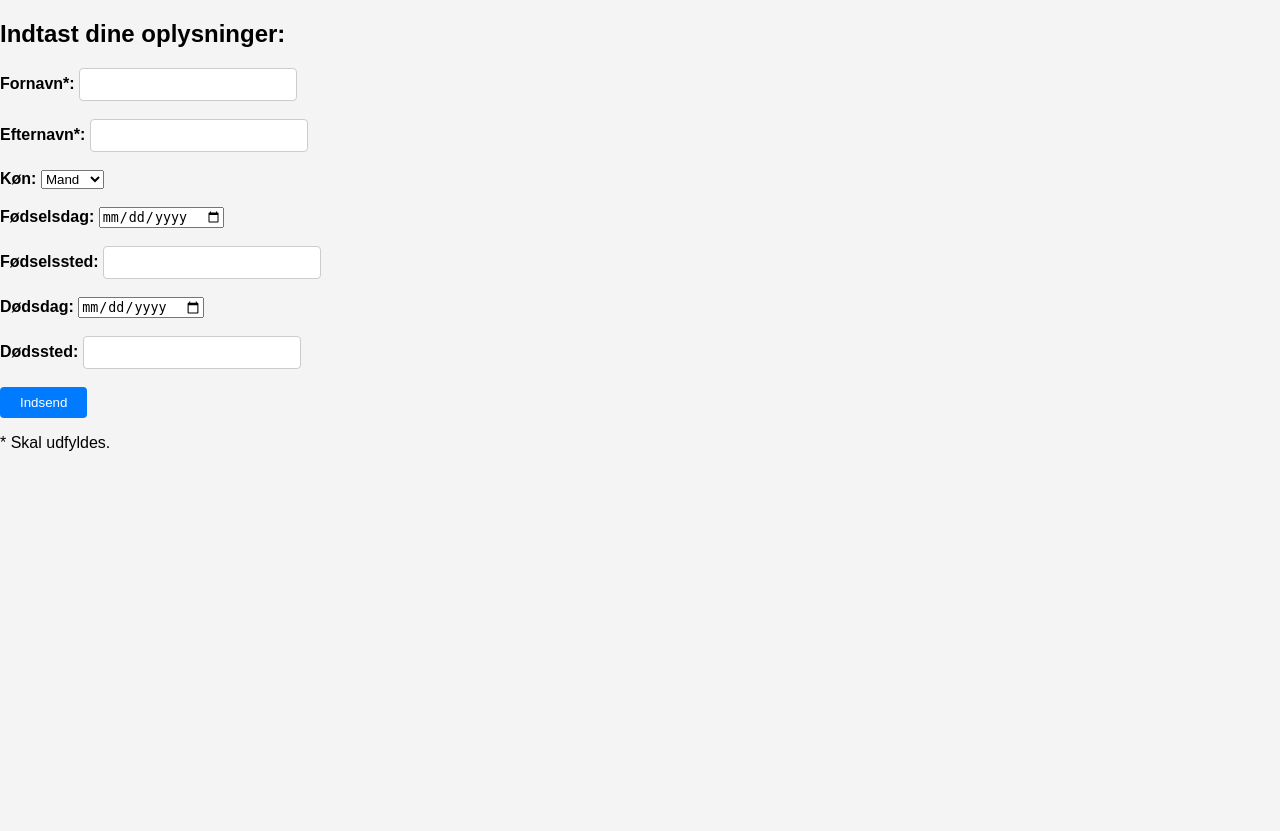
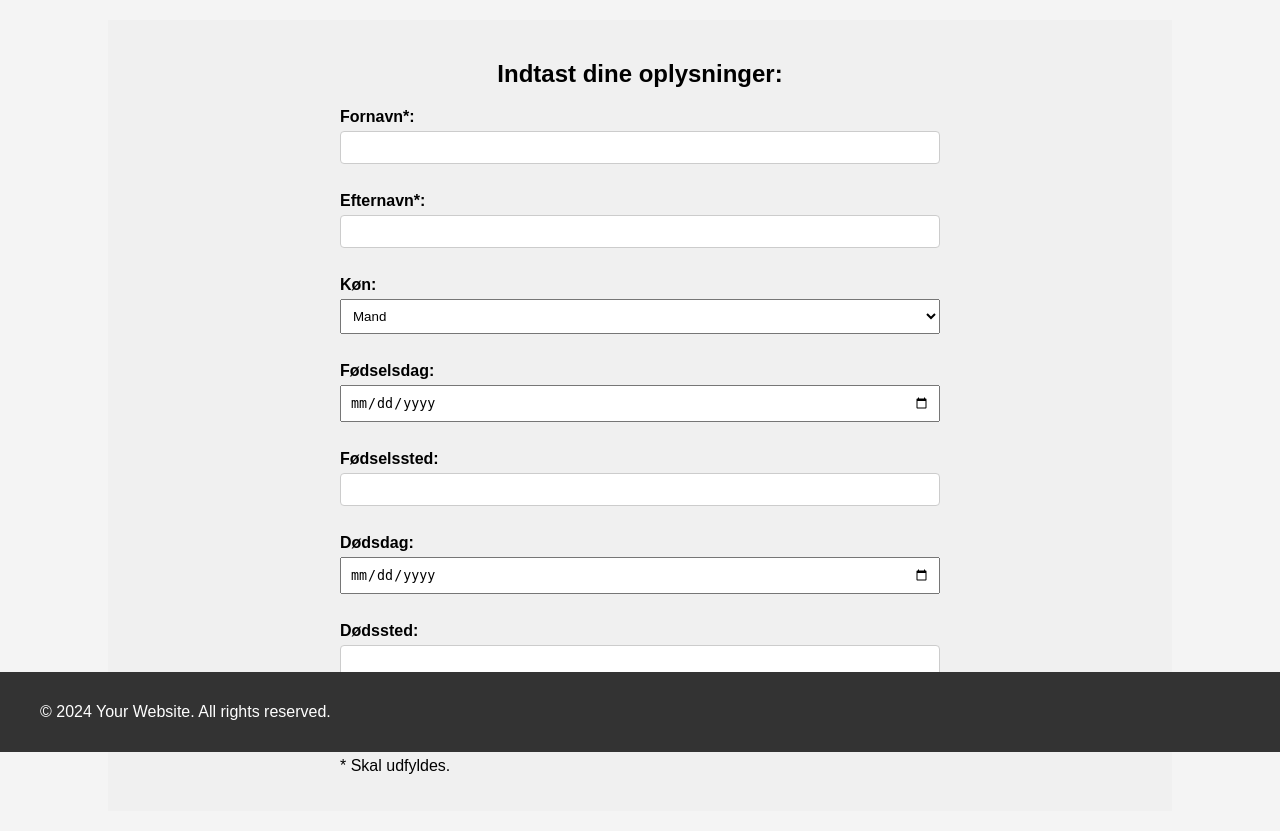
Before and after one commit to PickmansGitHubGallery/Heirloom, a PHP site: page /UI/opretPersonSide.php in a window 1280 px wide. Shown: the part 48-879 px from the top of the page. Before the commit the page ends 499 px from the top, so only its background shows below. Run offline with PHP 8.4, Linux system fonts and the light colour scheme.

Commit message:
Jeg har strukturetet php siderne i mapper for at gøre det mere overskueligt.

```diff
--- /dev/null
+++ b/Global/footer.php
@@ -0,0 +1,6 @@
+
+<footer>
+  <div class="container">
+    <p>&copy; <?php echo date("Y"); ?> Your Website. All rights reserved.</p>
+  </div>
+</footer>
--- a/header.php
+++ b/Global/header.php
@@ -3,7 +3,7 @@
 <head>
     <meta charset="UTF-8">
     <meta name="viewport" content="width=device-width, initial-scale=1.0">
-    <link rel="stylesheet" href="style.css">
+    <link rel="stylesheet" href="../style.css">
     <title>Heirloom</title>
 </head>
 </html>
--- a/opretPersonLogik.php
+++ b/Logik/opretPersonLogik.php
@@ -1,8 +1,8 @@
 <?php
 include 'personKlasse.php';
 include 'database.php';
-include 'header.php';
-include 'navbar.php';
+include 'global/header.php';
+include './global/navbar.php';
 
 //Her opretter jeg en ny person og indsætter den i databasen.
 $person = new Person ($_POST['fornavn'], $_POST['efterNavn'], $_POST['fDag'],$_POST['fSted'], $_POST['køn'], $_POST['dDag'], $_POST['dSted']);
--- a/opretPersonSide.php
+++ b/UI/opretPersonSide.php
@@ -1,13 +1,14 @@
 <?php
-include 'header.php';
-include 'navbar.php';
+include '../Global/header.php';
+include '../Global/navbar.php';
+include '../Global/footer.php';
 ?>
 
 <html>
 <body>
-    <h2>Indtast dine oplysninger:</h2>
+<section class="opretPersonForm">
+    <h2 id="opretPersonFormOverskrift">Indtast dine oplysninger:</h2>
     <form action="opretPersonLogik.php" method="POST">
-
         <label for="fornavn">Fornavn*:</label>
         <input type="text" id="fornavn" name="fornavn" required><br><br>
 
@@ -15,11 +16,11 @@ include 'navbar.php';
         <input type="text" id="efterNavn" name="efterNavn" required><br><br>
 
         <label for="køn">Køn:</label>
-                <select id="køn" name="køn" >
-                    <option value="mand">Mand</option>
-                    <option value="kvinde">Kvinde</option>
-                    <option value="anden">Andet</option>
-                </select><br><br>
+        <select id="køn" name="køn" >
+            <option value="mand">Mand</option>
+            <option value="kvinde">Kvinde</option>
+            <option value="anden">Andet</option>
+        </select><br><br>
 
         <label for="fDag">Fødselsdag:</label>
         <input type="date" id="fDag" name="fDag" ><br><br>
@@ -37,5 +38,6 @@ include 'navbar.php';
 
         <p>* Skal udfyldes.</p>
     </form>
+</section>
 </body>
 </html>
--- a/index.php
+++ b/index.php
@@ -13,6 +13,6 @@ include 'navbar.php';
 <body>
   <p>Velkommen til Heirloom</p>
   <br>
-  <a href="/Heirloom/opretPersonSide.php">Link to opretPerson.php</a>
+  <a href="/Heirloom/UI/opretPersonSide.php">Link to opretPerson.php</a>
 </body>
 </html>
--- a/style.css
+++ b/style.css
@@ -99,3 +99,52 @@ th {
 .nav-links li a:hover {
   color: #ddd;
 }
+footer {
+  background-color: #333;
+  color: #fff;
+  padding: 5px 0;
+  text-align: center;
+  width: 100%;
+  position: fixed;
+  bottom: 0;
+}
+#opretPersonFormOverskrift {
+  text-align: center;
+}
+.opretPersonForm {
+  margin: 20px auto;
+  padding: 20px;
+  width: 80%;
+  background-color: #f0f0f0;
+
+}
+form {
+  max-width: 600px;
+  margin: 0 auto;
+}
+
+form label {
+  display: block;
+  margin-bottom: 5px;
+}
+
+form input[type="text"],
+form input[type="date"],
+form select {
+  width: 100%;
+  padding: 8px;
+  margin-bottom: 10px;
+  box-sizing: border-box;
+}
+
+form input[type="submit"] {
+  background-color: #333;
+  color: #fff;
+  padding: 10px 20px;
+  border: none;
+  cursor: pointer;
+}
+
+form input[type="submit"]:hover {
+  background-color: #444;
+}
```
Also changed, not shown: Global/navbar.php (renamed from navbar.php), Logik/personKlasse.php (renamed from personKlasse.php), Logik/phpMetoder.php (renamed from phpMetoder.php), UI/visPerson.php (renamed from visPerson.php).
